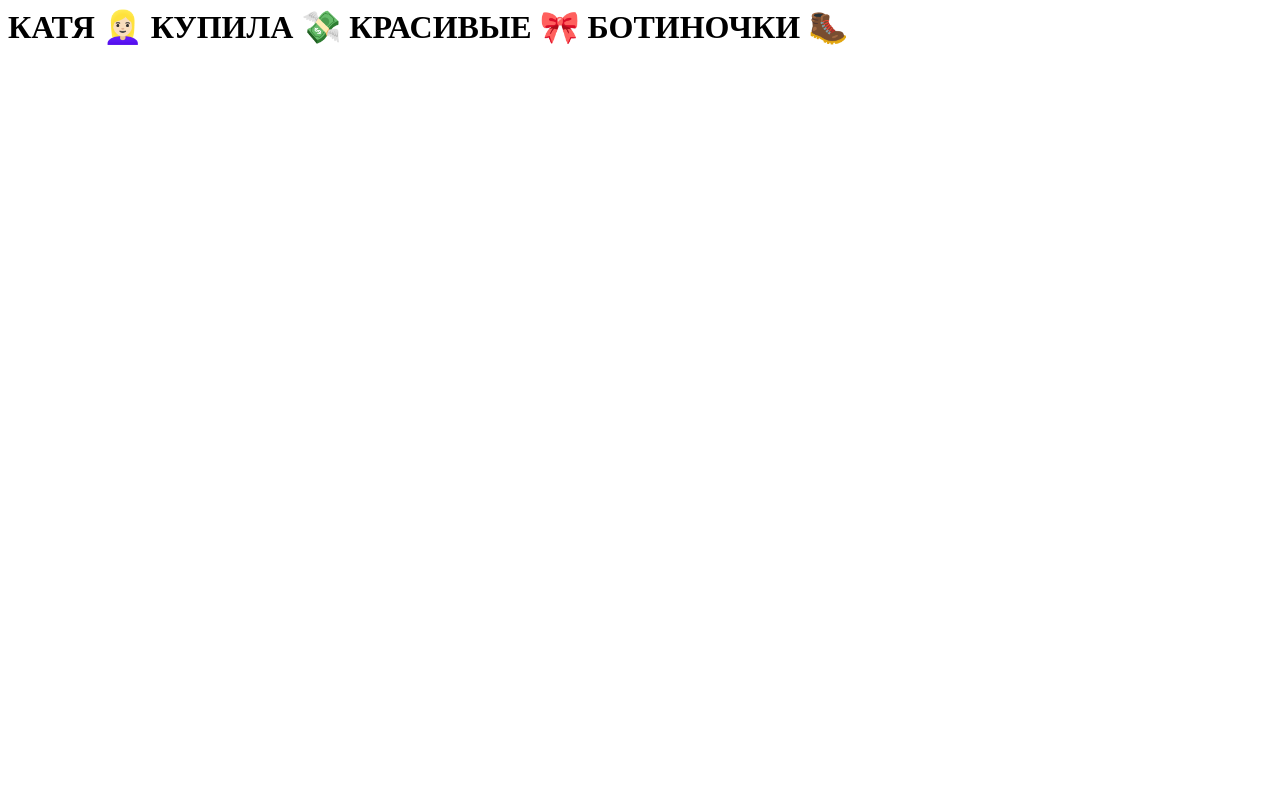
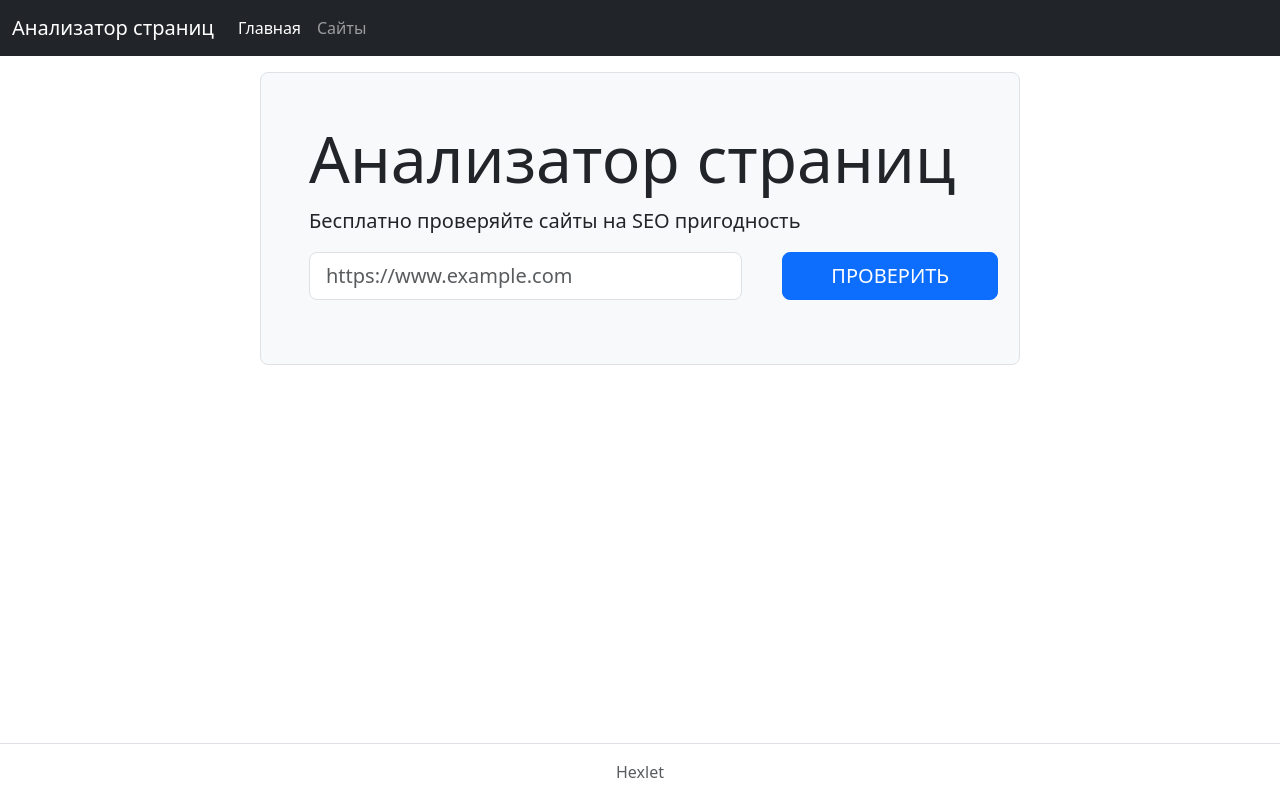
Before and after one commit to Maaaaaaaad/php-project-9, a PHP site: page /templates/index.phtml in a window 1280 px wide. Run offline with PHP 8.4, Linux system fonts and the light colour scheme.

Commit message:
changes index.phtml

```diff
--- a/templates/index.phtml
+++ b/templates/index.phtml
@@ -1 +1,67 @@
-<h1>КАТЯ 👱🏻‍♀️ КУПИЛА 💸 КРАСИВЫЕ 🎀 БОТИНОЧКИ 🥾 </h1>
+<html lang="ru">
+<head>
+    <meta charset="utf-8">
+    <meta name="viewport" content="width=device-width, initial-scale=1">
+    <title>Анализатор страниц</title>
+    <link href="https://cdn.jsdelivr.net/npm/bootstrap@5.3.3/dist/css/bootstrap.min.css" rel="stylesheet" integrity="sha384-QWTKZyjpPEjISv5WaRU9OFeRpok6YctnYmDr5pNlyT2bRjXh0JMhjY6hW+ALEwIH" crossorigin="anonymous">
+    <script src="https://cdn.jsdelivr.net/npm/bootstrap@5.3.3/dist/js/bootstrap.bundle.min.js" integrity="sha384-YvpcrYf0tY3lHB60NNkmXc5s9fDVZLESaAA55NDzOxhy9GkcIdslK1eN7N6jIeHz" crossorigin="anonymous"></script>
+</head>
+<body class="min-vh-100 d-flex flex-column">
+<header class="flex-shrink-0">
+    <nav class="navbar navbar-expand navbar-dark bg-dark" aria-label="Second navbar example">
+        <div class="container-fluid">
+            <a class="navbar-brand" href="/">Анализатор страниц</a>
+            <button class="navbar-toggler" type="button" data-bs-toggle="collapse" data-bs-target="#navbarsExample02" aria-controls="navbarsExample02" aria-expanded="false" aria-label="Toggle navigation">
+                <span class="navbar-toggler-icon"></span>
+            </button>
+
+            <div class="collapse navbar-collapse" id="navbarsExample02">
+                <ul class="navbar-nav me-auto">
+                    <li class="nav-item">
+                        <a class="nav-link active" aria-current="page" href="#">Главная</a>
+                    </li>
+                    <li class="nav-item">
+                        <a class="nav-link" href="/urls">Сайты</a>
+                    </li>
+                </ul>
+            </div>
+        </div>
+    </nav>
+</header>
+
+<main class="flex-grow-1">
+    <div class="container-lg mt-3">
+        <h1></h1>
+        <div class="row">
+            <div class="col-12 col-md-10 col-lg-8 mx-auto border rounded-3 bg-light p-5">
+                <h1 class="display-3">Анализатор страниц</h1>
+                <p class="lead">Бесплатно проверяйте сайты на SEO пригодность</p>
+                <form action="/urls" method="post" class="row" required="">
+                    <div class="col-8">
+                        <label for="text" class="visually-hidden">Url для проверки</label>
+                        <input type="text" name="url[name]" value="" class="form-control form-control-lg" placeholder="https://www.example.com">
+                    </div>
+                    <div class="col-2">
+                        <input type="submit" class="btn btn-primary btn-lg ms-3 px-5 text-uppercase mx-3" value="Проверить">
+                    </div>
+
+                </form>
+
+            </div>
+        </div>
+    </div>
+</main>
+
+
+
+<footer class="border-top py-3 mt-5 flex-shrink-0">
+    <div class="container-lg">
+        <div class="text-center">
+            <a href="/" class="nav-link px-2 text-body-secondary">Hexlet</a>
+        </div>
+    </div>
+</footer>
+
+</body>
+
+</html>
```
